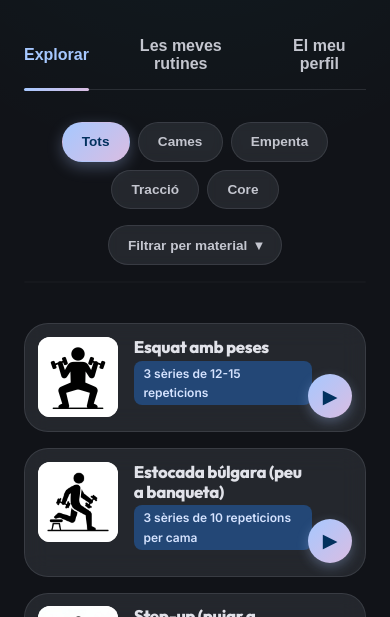
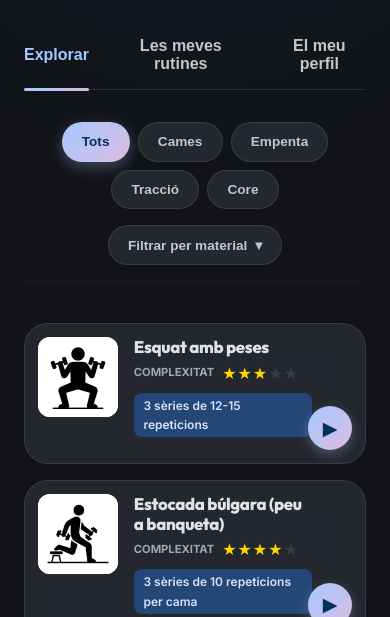
Before and after one commit to jlmoga/mogagym, a website: page index.html in a window 390 px wide. Both pictures are taken after a click on the button "Explorar". Shown: the part 227-844 px from the top of the page. Drawn offline with Linux system fonts and the light colour scheme.

Commit message:
20260327 - Kora360 v1.9 - Complexitat exercici

```diff
--- a/app.js
+++ b/app.js
@@ -10,6 +10,23 @@ function generarNomFitxer(nom) {
         .replace(/[\u0300-\u036f]/g, "") // Eliminar accents
         .replace(/[^a-z0-9]+/g, '-')     // Substituir caràcters no alfanumèrics (espais, parèntesis) per guionets
         .replace(/^-+|-+$/g, '');        // Netejar guionets al principi i al final
+}
+
+// Funció per generar les estrelles de complexitat
+function getComplexityStars(level) {
+    const maxStars = 5;
+    let starsHtml = '<div class="stars">';
+    for (let i = 1; i <= maxStars; i++) {
+        const starClass = i <= level ? 'star filled' : 'star';
+        starsHtml += `<span class="${starClass}">★</span>`;
+    }
+    starsHtml += '</div>';
+    return `
+        <div class="complexity-container">
+            <span class="complexity-label">Complexitat</span>
+            ${starsHtml}
+        </div>
+    `;
 }
 
 document.addEventListener('DOMContentLoaded', () => {
@@ -233,6 +250,10 @@ document.addEventListener('DOMContentLoaded', () => {
             <img src="img/${generarNomFitxer(ex.nom)}.jpg" class="modal-img-small" alt="${ex.nom}"
                  onerror="this.onerror=null;this.src='https://placehold.co/400x200/111/4facfe?text=${encodeURIComponent(ex.nom)}'">
 
+            <div class="detail-complexity-box">
+                ${getComplexityStars(ex.complexitat || 3)}
+            </div>
+
             <div class="detail-tabs">
                 <button class="tab-btn active" onclick="switchDetailTab('instruccions')">Instruccions</button>
                 <button class="tab-btn" onclick="switchDetailTab('beneficis')">Beneficis</button>
@@ -348,6 +369,7 @@ document.addEventListener('DOMContentLoaded', () => {
                 <div class="goal-highlight">
                     <h4>El teu objectiu per avui:</h4>
                     <div class="goal-val">${goalText}</div>
+                    ${getComplexityStars(ex.complexitat || 3)}
                 </div>
             </div>
             <p class="modal-desc">${ex.instruccions}</p>
@@ -666,7 +688,7 @@ document.addEventListener('DOMContentLoaded', () => {
         };
 
         renderEditList();
-        editModal.classList.add('open');
+        editRoutineModal.classList.add('open');
         history.pushState({ modal: 'editRoutine' }, '', '#edit');
 
         window.showAddExerciseList = (rIdx) => {
@@ -800,7 +822,8 @@ document.addEventListener('DOMContentLoaded', () => {
                 <div class="card-content">
                     <span class="category-tag">${ex.categoria}</span>
                     <h3>${ex.nom}</h3>
-                    <div class="rep-tag">${ex.repeticions_suggerides}</div>
+                    ${getComplexityStars(ex.complexitat || 3)}
+                    <span class="rep-tag">${ex.repeticions_suggerides}</span>
                     <p class="instructions">${ex.instruccions}</p>
                     <div class="benefit-box">
                         <strong>Benefici Salut:</strong>
--- a/exercicis.js
+++ b/exercicis.js
@@ -9,6 +9,7 @@ const CATALEG_EXERCICIS = [
         id: "cames-01",
         nom: "Esquat amb peses",
         categoria: "Cames",
+        complexitat: 3,
         equipament: "Peses (mancuernes)",
         materials: ["peses"],
         repeticions_suggerides: "3 sèries de 12-15 repeticions",
@@ -19,16 +20,18 @@ const CATALEG_EXERCICIS = [
         id: "cames-02",
         nom: "Estocada búlgara (peu a banqueta)",
         categoria: "Cames",
+        complexitat: 4,
         equipament: "Banqueta, peses (opcional)",
         materials: ["banqueta", "peses"],
         repeticions_suggerides: "3 sèries de 10 repeticions per cama",
-        instruccions: "Col·loca un peu darrere teu sobre la banqueta. Amb l'altra cama endavant, baixa el genoll posterior cap a terra mantenint el tors vertical. El genoll davanter ha de quedar alineat amb el turmell. Puja controladament.",
+        instruccions: "Col·loca un peu darrere teu sobre la banqueta. Amb l'altra cama endavant, baixa le genoll posterior cap a terra mantenint el tors vertical. El genoll davanter ha de quedar alineat amb el turmell. Puja controladament.",
         benefici_salut: "Desenvolupa una gran força unilateral, millora l'equilibri i posa un èmfasi especial en el gluti major i el quàdriceps."
     },
     {
         id: "cames-03",
         nom: "Step-up (pujar a banqueta)",
         categoria: "Cames",
+        complexitat: 2,
         equipament: "Banqueta, peses (opcional)",
         materials: ["banqueta", "peses"],
         repeticions_suggerides: "3 sèries de 12 repeticions per cama",
@@ -39,6 +42,7 @@ const CATALEG_EXERCICIS = [
         id: "cames-04",
         nom: "Pont de gluti amb goma",
         categoria: "Cames",
+        complexitat: 2,
         equipament: "Goma elàstica de resistència",
         materials: ["gomes"],
         repeticions_suggerides: "3 sèries de 20 repeticions",
@@ -49,6 +53,7 @@ const CATALEG_EXERCICIS = [
         id: "cames-05",
         nom: "Pes mort amb peses",
         categoria: "Cames",
+        complexitat: 3,
         equipament: "Peses (mancuernes)",
         materials: ["peses"],
         repeticions_suggerides: "3 sèries de 10-12 repeticions",
@@ -59,6 +64,7 @@ const CATALEG_EXERCICIS = [
         id: "cames-06",
         nom: "Caminada lateral amb goma",
         categoria: "Cames",
+        complexitat: 2,
         equipament: "Goma elàstica (mini-band)",
         materials: ["gomes"],
         repeticions_suggerides: "3 sèries de 15 passes per costat",
@@ -69,6 +75,7 @@ const CATALEG_EXERCICIS = [
         id: "cames-07",
         nom: "Elevació de talons (assegut amb peses)",
         categoria: "Cames",
+        complexitat: 2,
         equipament: "Banqueta, Peses",
         materials: ["banqueta", "peses"],
         repeticions_suggerides: "3 sèries de 15-20 repeticions",
@@ -79,27 +86,29 @@ const CATALEG_EXERCICIS = [
         id: "cames-08",
         nom: "Esquat isomètric a la paret",
         categoria: "Cames",
+        complexitat: 1,
         equipament: "Paret",
         materials: ["pes_corporal"],
-        repeticions_suggerides: "3 sèries de 45-60 segons",
+        repeticions_suggerides: "3 sèries de 45-6 segons",
         instruccions: "Recolza l'esquena contra la paret i baixa fins que les cuixes estiguin paral·leles a terra (angle de 90º). Mantén la posició estàtica, pressionant els talons contra el terra i l'esquena contra la paret.",
         benefici_salut: "Desenvolupa la resistència muscular als quàdriceps sense impacte articular, ideal per a la rehabilitació i l'estabilitat estructural."
     },
-
     {
         id: "cames-09",
         nom: "Isquios amb pilota",
         categoria: "Cames",
+        complexitat: 4,
         equipament: "Pilota suïssa (Fitball)",
         materials: ["pilota"],
         repeticions_suggerides: "3 sèries de 12 repeticions",
-        instruccions: "Estirat d'esquena amb els talons sobre la pilota. Eleva el maluc i estira la pilota cap a tu flexionant els genolls, després torna a estirar les cames sense baixar el maluc.",
+        instruccions: "Estirat d'esquena amb els talons sobre la pilota. Eleva le maluc i estira la pilota cap a tu flexionant els genolls, després torna a estirar les cames sense baixar le maluc.",
         benefici_salut: "Treball d'estabilitat i enfortiment de la cadena posterior molt intens."
     },
     {
         id: "cames-10",
         nom: "Isquios a una cama",
         categoria: "Cames",
+        complexitat: 3,
         equipament: "Pes corporal",
         materials: ["pes_corporal"],
         repeticions_suggerides: "3 sèries de 10 repeticions per cama",
@@ -111,6 +120,7 @@ const CATALEG_EXERCICIS = [
         id: "empenta-01",
         nom: "Press de banca amb peses",
         categoria: "Empenta",
+        complexitat: 3,
         equipament: "Banqueta, Peses",
         materials: ["banqueta", "peses"],
         repeticions_suggerides: "3 sèries de 10-12 repeticions",
@@ -121,6 +131,7 @@ const CATALEG_EXERCICIS = [
         id: "empenta-02",
         nom: "Obertures de pit a la banqueta",
         categoria: "Empenta",
+        complexitat: 3,
         equipament: "Banqueta, Peses",
         materials: ["banqueta", "peses"],
         repeticions_suggerides: "3 sèries de 12-15 repeticions",
@@ -131,16 +142,18 @@ const CATALEG_EXERCICIS = [
         id: "empenta-03",
         nom: "Flexions inclinades (mans a banqueta)",
         categoria: "Empenta",
+        complexitat: 2,
         equipament: "Banqueta",
         materials: ["banqueta", "pes_corporal"],
         repeticions_suggerides: "3 sèries de 12-15 repeticions",
-        instruccions: "Col·loca les mans a la banqueta i els peus a terra, formant una línia recta amb el cos. Baixa el pit cap a la banqueta i empeny amb força per tornar a dalt. Mantén el core activat en tot moment.",
+        instruccions: "Col·loca les mans a la banqueta i els peus a terra, formant una línia recta amb el cos. Baixa le pit cap a la banqueta i empeny amb força per tornar a dalt. Mantén le core activat en tot moment.",
         benefici_salut: "Versió pedagògica de les flexions que posa èmfasi en la part inferior del pectoral i facilita l'aprenentatge de la tècnica correcta."
     },
     {
         id: "empenta-04",
         nom: "Press militar assegut",
         categoria: "Empenta",
+        complexitat: 3,
         equipament: "Banqueta, Peses",
         materials: ["banqueta", "peses"],
         repeticions_suggerides: "3 sèries de 10 repeticions",
@@ -151,6 +164,7 @@ const CATALEG_EXERCICIS = [
         id: "empenta-05",
         nom: "Elevacions laterals amb gomes o peses",
         categoria: "Empenta",
+        complexitat: 2,
         equipament: "Gomes o Peses",
         materials: ["gomes", "peses"],
         repeticions_suggerides: "3 sèries de 15 repeticions",
@@ -161,16 +175,18 @@ const CATALEG_EXERCICIS = [
         id: "empenta-06",
         nom: "Fons de tríceps a la banqueta",
         categoria: "Empenta",
+        complexitat: 3,
         equipament: "Banqueta",
         materials: ["banqueta", "pes_corporal"],
         repeticions_suggerides: "3 sèries de 12 repeticions",
-        instruccions: "D'esquena a la banqueta, recolza les mans a la vora. Amb les cames esteses (o flexionades per facilitar), baixa el cos flexionant els colzes cap enrere i puja fent força exclusivament amb els tríceps.",
+        instruccions: "D'esquena a la banqueta, recolza les mans a la vora. Amb les cames esteses (o flexionades per facilitar), baixa le cos flexionant els colzes cap enrere i puja fent força exclusivament amb els tríceps.",
         benefici_salut: "Exercici de pes corporal d'alta eficàcia per al desenvolupament de la part posterior del braç i la força de les articulacions del colze."
     },
     {
         id: "empenta-07",
         nom: "Press francès amb peses",
         categoria: "Empenta",
+        complexitat: 3,
         equipament: "Banqueta, Peses",
         materials: ["banqueta", "peses"],
         repeticions_suggerides: "3 sèries de 12 repeticions",
@@ -181,6 +197,7 @@ const CATALEG_EXERCICIS = [
         id: "empenta-08",
         nom: "Flexions amb goma a l'esquena",
         categoria: "Empenta",
+        complexitat: 4,
         equipament: "Goma elàstica",
         materials: ["gomes", "pes_corporal"],
         repeticions_suggerides: "3 sèries de 8-12 repeticions",
@@ -193,28 +210,31 @@ const CATALEG_EXERCICIS = [
         id: "traccio-01",
         nom: "Màquina de rem",
         categoria: "Tracció i cardio",
+        complexitat: 5,
         equipament: "Màquina de rem",
         materials: ["rem"],
         tipus: "comptatge",
         opcions_comptatge: [100, 200, 300, 500],
         repeticions_suggerides: "Objectiu: 250 remades a ritme constant",
-        instruccions: "Empeny fort amb les cames primer, inclina el tors lleugerament enrere i acaba estirant el manillar cap al teu abdomen. Torna els braços, inclina el tors endavant i flexiona genolls per repetir.",
+        instruccions: "Empeny fort amb les cames primer, inclina le tors lleugerament enrere i acaba estirant le manillar cap al teu abdomen. Torna els braços, inclina le tors endavant i flexiona genolls per repetir.",
         benefici_salut: "Treball cardiovascular d'alt impacte metabòlic que implica el 85% dels músculs del cos, millorant la capacitat aeròbica i la resistència muscular."
     },
     {
         id: "traccio-02",
         nom: "Rem a una mà (recolzat a banqueta)",
         categoria: "Tracció i cardio",
+        complexitat: 3,
         equipament: "Banqueta, Peses",
         materials: ["banqueta", "peses"],
         repeticions_suggerides: "3 sèries de 12 repeticions per costat",
-        instruccions: "Recolza un genoll i la mà del mateix costat a la banqueta. Amb l'altra mà, estira la pesa cap al maluc, mantenint l'esquena paral·lela a terra i evitant rotar el tors.",
+        instruccions: "Recolza un genoll i la mà del mateix costat a la banqueta. Amb l'altra mà, estira la pesa cap al maluc, mantenint l'esquena paral·lela a terra i evitant rotar le tors.",
         benefici_salut: "Enforteix el dorsal ample i els músculs de l'esquena mitjana, millorant la postura i corregint desequilibris musculars."
     },
     {
         id: "traccio-03",
         nom: "Rem amb gomes (punt fix)",
         categoria: "Tracció i cardio",
+        complexitat: 2,
         equipament: "Goma elàstica, Punt fix",
         materials: ["gomes"],
         repeticions_suggerides: "3 sèries de 15-20 repeticions",
@@ -225,26 +245,29 @@ const CATALEG_EXERCICIS = [
         id: "traccio-04",
         nom: "Curl de bíceps dempeus",
         categoria: "Tracció i cardio",
-        equipament: "Peses o Goma",
+        complexitat: 2,
+        equipament: "Peses or Goma",
         materials: ["peses", "gomes"],
         repeticions_suggerides: "3 sèries de 12 repeticions",
-        instruccions: "Dret, amb els braços estirats i un pes a cada mà. Flexiona els colzes portant els pesos cap a les espatlles sense moure els braços superiors ni balancejar el cos.",
+        instruccions: "Dret, amb els braços estirats i un pes a cada mà. Flexiona els colzes portant els pesos cap a les espatlles sense moure els braços superiors ni balancejar le cos.",
         benefici_salut: "Desenvolupa la força del bíceps braquial i millora la capacitat de càrrega d'objectes en la vida quotidiana."
     },
     {
         id: "traccio-05",
         nom: "Curl de bíceps concentrat",
         categoria: "Tracció i cardio",
+        complexitat: 3,
         equipament: "Banqueta, Peses",
         materials: ["banqueta", "peses"],
         repeticions_suggerides: "3 sèries de 12 repeticions per braç",
         instruccions: "Assegut a la banqueta, recolza el colze a la cara interna de la cuixa del mateix costat. Realitza el curl sense permetre que el braç es desplaci. El focus és l'aïllament total.",
-        benefici_salut: "Elimina qualsevol possibilitat de 'trampa' amb el cos, maximitzant el creixement i la força del pic del bíceps."
+        benefici_salut: "Elimina qualsevol possibilitat de 'trampa' amb le cos, maximitzant el creixement i la força del pic del bíceps."
     },
     {
         id: "traccio-06",
         nom: "Face-pull amb gomes",
         categoria: "Tracció i cardio",
+        complexitat: 4,
         equipament: "Goma elàstica, Punt fix",
         materials: ["gomes"],
         repeticions_suggerides: "3 sèries de 15 repeticions",
@@ -255,6 +278,7 @@ const CATALEG_EXERCICIS = [
         id: "traccio-07",
         nom: "Rem vertical amb peses",
         categoria: "Tracció i cardio",
+        complexitat: 3,
         equipament: "Peses",
         materials: ["peses"],
         repeticions_suggerides: "3 sèries de 12 repeticions",
@@ -265,6 +289,7 @@ const CATALEG_EXERCICIS = [
         id: "traccio-08",
         nom: "Elevacions laterals",
         categoria: "Tracció i cardio",
+        complexitat: 2,
         equipament: "Pes (mancuerna)",
         materials: ["peses"],
         repeticions_suggerides: "3 sèries de 12-15 repeticions per braç",
@@ -277,26 +302,29 @@ const CATALEG_EXERCICIS = [
         id: "core-01",
         nom: "Planxa abdominal",
         categoria: "Core",
+        complexitat: 3,
         equipament: "Terra (estoreta)",
         materials: ["pes_corporal"],
         repeticions_suggerides: "3 sèries de 45-60 segons",
-        instruccions: "Recolza't sobre els avantbraços i la punta dels peus. Mantén el cos en una línia recta, sense que el maluc s'enfonsi ni pugi massa. Prem fort l'abdomen i els glutis.",
+        instruccions: "Recolza't sobre els avantbraços i la punta dels peus. Mantén le cos en una línia recta, sense que le maluc s'enfonsi ni pugi massa. Prem fort l'abdomen i els glutis.",
         benefici_salut: "Millora l'estabilitat de la columna, prevé dolors d'esquena i enforteix tota la musculatura profunda del tronc."
     },
     {
         id: "core-02",
         nom: "Gir rus amb pesa",
         categoria: "Core",
+        complexitat: 3,
         equipament: "Pesa (mancuerna)",
         materials: ["peses", "pes_corporal"],
         repeticions_suggerides: "3 sèries de 20 girs",
-        instruccions: "Assegut amb els genolls flexionats i els talons lleugerament elevats. Sosté una pesa amb les dues mans i gira el tors d'un costat a l'altre, tocant gairebé terra amb la pesa en cada rotació.",
+        instruccions: "Assegut amb els genolls flexionats i els talons lleugerament elevats. Sosté una pesa amb les dues mans i gira le tors d'un costat a l'altre, tocant gairebé terra amb la pesa en cada rotació.",
         benefici_salut: "Treballa els oblics i la capacitat de rotació del tronc, essencial per a la funcionalitat esportiva."
     },
     {
         id: "core-03",
         nom: "Deadbug",
         categoria: "Core",
+        complexitat: 4,
         equipament: "Terra (estoreta)",
         materials: ["pes_corporal"],
         repeticions_suggerides: "3 sèries de 12 repeticions totals",
@@ -307,16 +335,18 @@ const CATALEG_EXERCICIS = [
         id: "core-04",
         nom: "Woodchopper amb gomes",
         categoria: "Core",
+        complexitat: 4,
         equipament: "Goma elàstica, Punt fix",
         materials: ["gomes"],
         repeticions_suggerides: "3 sèries de 12 repeticions per costat",
-        instruccions: "Ancori la goma en un punt alt lateralment. Amb les dues mans, estira la goma en diagonal cap avall fins al maluc contrari, rotant el tors i els peus de manera coordinada.",
+        instruccions: "Ancori la goma en un punt alt lateralment. Amb les dues mans, estira la goma en diagonal cap avall fins al maluc contrari, rotant le tors i els peus de manera coordinada.",
         benefici_salut: "Potència la transmissió de forces entre el tren inferior i superior a través del core en moviments de rotació."
     },
     {
         id: "core-05",
         nom: "Elevació de cames (estirat a banqueta)",
         categoria: "Core",
+        complexitat: 3,
         equipament: "Banqueta",
         materials: ["banqueta", "pes_corporal"],
         repeticions_suggerides: "3 sèries de 15 repeticions",
@@ -327,6 +357,7 @@ const CATALEG_EXERCICIS = [
         id: "core-06",
         nom: "Superman a terra",
         categoria: "Core",
+        complexitat: 2,
         equipament: "Terra (estoreta)",
         materials: ["pes_corporal"],
         repeticions_suggerides: "3 sèries de 15 repeticions",
@@ -337,11 +368,12 @@ const CATALEG_EXERCICIS = [
         id: "core-07",
         nom: "Press Pallof amb gomes",
         categoria: "Core",
+        complexitat: 4,
         equipament: "Goma elàstica, Punt fix",
         materials: ["gomes"],
         repeticions_suggerides: "3 sèries de 30 segons per costat",
         instruccions: "Dret, de costat al punt d'ancoratge de la goma. Subjecta la goma amb les dues mans davant del pit i estira-la endavant fins a bloquejar braços. Lluita contra la goma que t'estira lateralment cap al punt fix.",
-        benefici_salut: "Exercici d'anti-rotació que enforteix els oblics i el core profund per protegir la columna de forces laterals inesperades."
+        benefici_salut: "Exercici d'anti-rotació que enforteix els oblics i le core profund per protegir la columna de forces laterals inesperades."
     }
 ];
 
--- a/styles.css
+++ b/styles.css
@@ -410,6 +410,41 @@ h1, h2, h3 {
     color: var(--text-secondary);
 }
 
+/* --- COMPLEXITAT (ESTRELLES) --- */
+.complexity-container {
+    display: flex;
+    align-items: center;
+    gap: 0.3rem;
+    margin-bottom: 0.5rem;
+}
+
+.complexity-label {
+    font-size: 0.7rem;
+    font-weight: 700;
+    color: var(--text-secondary);
+    text-transform: uppercase;
+    margin-right: 0.2rem;
+    opacity: 0.8;
+}
+
+.stars {
+    display: flex;
+    gap: 1px;
+}
+
+.star {
+    font-size: 0.85rem;
+    color: var(--border-color);
+}
+
+.star.filled {
+    color: #FFD700;
+}
+
+[data-theme="light"] .star.filled {
+    color: #FBC02D;
+}
+
 /* Animació de càrrega */
 .loading {
     grid-column: 1 / -1;
@@ -563,9 +598,40 @@ h1, h2, h3 {
         line-height: 1.3;
     }
 
+    .execution-header-compact .goal-highlight .complexity-container {
+        margin-top: 0.5rem;
+        padding: 0;
+        background: none;
+        border: none;
+        display: flex;
+        flex-direction: column;
+        align-items: flex-start;
+        gap: 2px;
+    }
+
+    .execution-header-compact .goal-highlight .complexity-label {
+        font-size: 0.65rem;
+        text-transform: uppercase;
+        letter-spacing: 0.5px;
+        opacity: 0.6;
+    }
+
+    .execution-header-compact .goal-highlight .stars {
+        font-size: 0.8rem;
+        gap: 2px;
+    }
+
     .execution-card h2 {
         font-size: 1.4rem;
         margin-bottom: 0.8rem;
+    }
+
+    .complexity-container {
+        margin-bottom: 0.4rem;
+    }
+
+    .star {
+        font-size: 1rem;
     }
 }
 
@@ -796,6 +862,27 @@ h1, h2, h3 {
     font-size: 1.25rem;
     font-weight: 800;
     color: var(--text-primary);
+}
+
+.detail-complexity-box {
+    margin: 1.5rem 0;
+    padding: 1.2rem;
+    background: rgba(171, 199, 255, 0.05);
+    border-radius: 20px;
+    display: flex;
+    justify-content: space-between;
+    align-items: center;
+    border: 1px solid var(--border-color);
+}
+
+.detail-complexity-box .complexity-label {
+    font-size: 0.9rem;
+    color: var(--primary);
+    margin-right: 1rem;
+}
+
+.detail-complexity-box .star {
+    font-size: 1.4rem;
 }
 
 .modal-img-small {
```
Also changed, not shown: index.html (+1 -1 lines).
